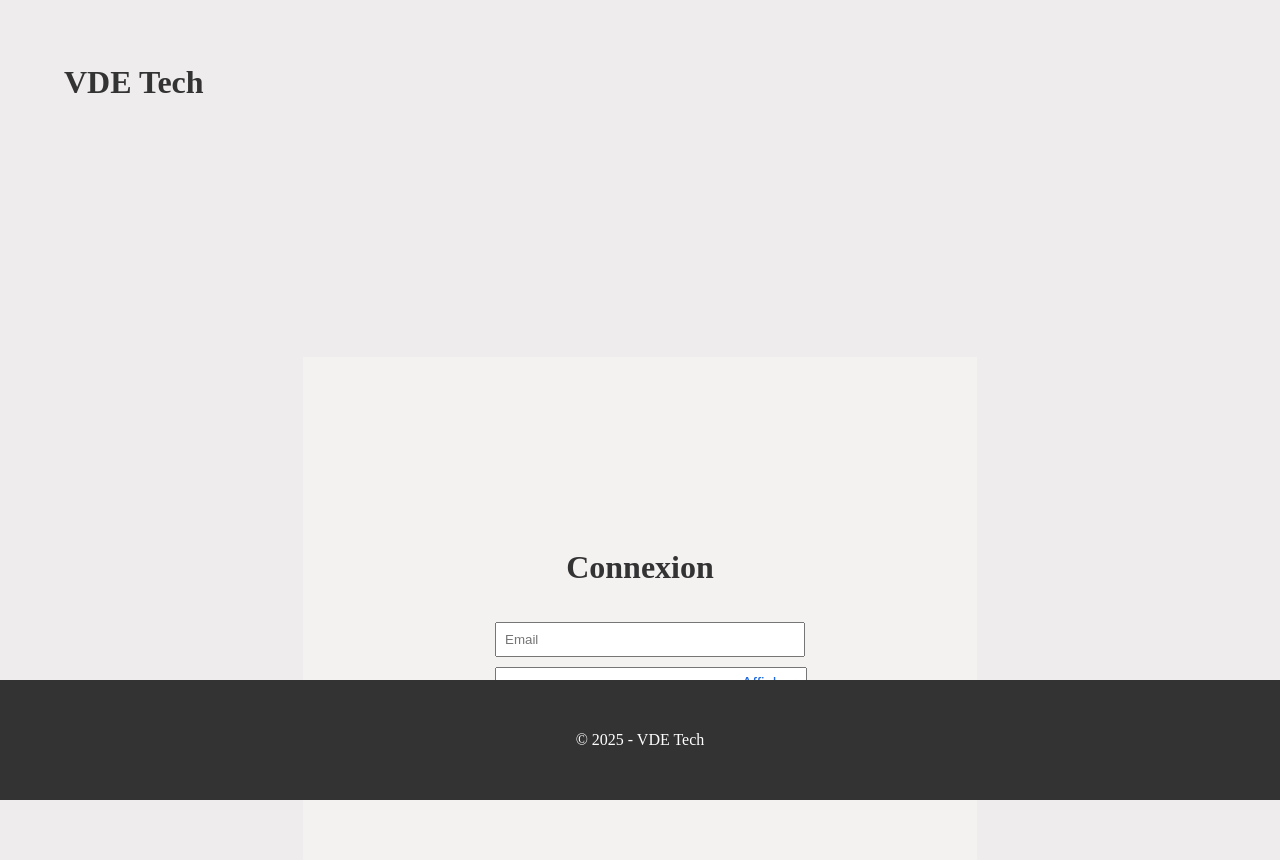
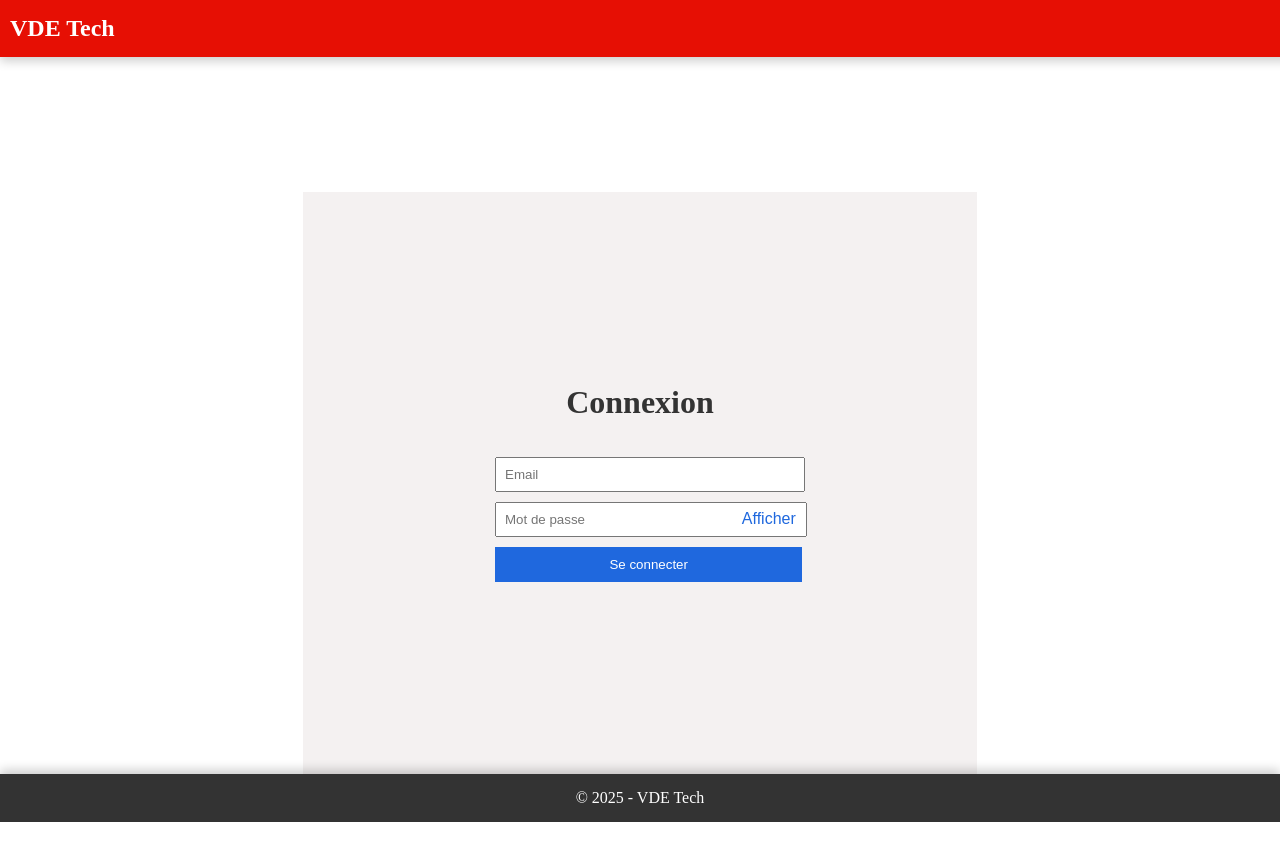
Before and after one commit to Maeva944/app_stats, a Vue app in the folder frontend/: page /#/connexion in a window 1280 px wide. Shown: the top 860 px of the page. After the commit the page ends 822 px from the top, so only its background shows below. Built offline with nearby package versions, Linux system fonts and the light colour scheme; no server answers.

Commit message:
style header footer et page d'accueil

```diff
--- a/frontend/src/App.vue
+++ b/frontend/src/App.vue
@@ -1,8 +1,10 @@
 <template>
   <div v-if="isLoading">Chargement...</div>
-  <div v-else>
+  <div v-else  id="app">
     <Header />
-    <router-view />
+    <main>
+      <router-view />
+    </main>
     <Footer />
   </div>
 </template>
@@ -36,3 +38,36 @@ export default {
   }
 };
 </script>
+<style scoped>
+/* 🌍 Assurer que toute la page prend au moins la hauteur complète */
+html, body {
+  height: 100%;
+  margin: 0;
+  padding: 0;
+  display: flex;
+  flex-direction: column;
+}
+
+/* ✅ S'assurer que #app prend toute la hauteur et pousse le footer en bas */
+#app {
+  display: flex;
+  flex-direction: column;
+  min-height: 100vh;
+}
+
+/* ✅ Permet au contenu de prendre l’espace disponible */
+main {
+  flex: 1; /* ✅ Pousse le footer vers le bas */
+}
+
+/* 📌 Footer bien positionné en bas, mais pas collé */
+footer {
+  background: #333333;
+  color: white;
+  text-align: center;
+  padding: 15px 0;
+  width: 100%;
+  box-shadow: 0px -4px 10px rgba(0, 0, 0, 0.2);
+}
+
+</style>
--- a/frontend/src/pages/Accueil.vue
+++ b/frontend/src/pages/Accueil.vue
@@ -76,67 +76,106 @@ export default {
   };
 </script>
 
-<style>
-/* Conteneur de recherche */
+<style scoped>
+/* 🌍 Conteneur principal */
 .search-container {
   position: relative;
-  max-width: 400px;
+  max-width: 500px;
   margin: auto;
-  padding: 10% 0;
+  margin-top: 10%;
+  padding-top: 80px; /* ✅ Ajusté pour éviter qu’il touche le header */
+  text-align: center;
 }
 
-/* Barre de recherche */
+/* 🔍 Titre */
+h2 {
+  font-size: 24px;
+  font-weight: bold;
+  color: #E60F04; /* ✅ Rouge entreprise */
+  margin-bottom: 20px;
+}
+
+/* 📝 Barre de recherche */
+.search-bar {
+  position: relative;
+  width: 100%;
+}
+
 .search-bar input {
   width: 100%;
-  padding: 10px;
-  border: 1px solid #ccc;
-  border-radius: 5px;
+  padding: 12px;
+  border: 2px solid #FFDC00; /* ✅ Bordure jaune plus sobre */
+  border-radius: 25px;
   font-size: 16px;
+  outline: none;
+  text-align: center;
+  transition: all 0.2s ease-in-out;
+  background: white;
+  color: black;
+  box-shadow: none; /* ✅ Suppression de l'ombre rouge */
 }
 
-/* Boîte de suggestions */
+/* Effet au focus */
+.search-bar input:focus {
+  border-color: #E60F04;
+  box-shadow: 0px 2px 8px rgba(255, 0, 0, 0.3); /* ✅ Ombre plus douce */
+}
+
+/* 📜 Boîte de suggestions */
 .suggestions-box {
   position: absolute;
   top: 100%;
-  width: 100%;
+  width: 105%;
   background: white;
-  border: 1px solid #ccc;
-  border-radius: 5px;
-  box-shadow: 0px 4px 6px rgba(0, 0, 0, 0.1);
+  border-radius: 10px;
+  box-shadow: 0px 4px 6px rgba(0, 0, 0, 0.15);
   z-index: 1000;
+  overflow: hidden;
+  margin-top: 5px;
 }
 
-/* Liste des suggestions */
+/* ✅ Liste des suggestions */
 .suggestions-box ul {
   list-style: none;
+  padding: 0;
   margin: 0;
-  padding: 0;
 }
 
 .suggestions-box li {
   display: flex;
   align-items: center;
-  padding: 10px;
+  padding: 12px;
   cursor: pointer;
+  font-size: 16px;
+  transition: 0.3s ease-in-out;
+  color: black;
+  border-bottom: 1px solid #ddd;
 }
 
 .suggestions-box li:hover {
-  background: #f0f0f0;
+  background: #FFDC00; /* ✅ Jaune au hover */
+  color: #E60F04;
 }
 
-/* Message "Aucun technicien trouvé" */
+/* 🚫 Correction du message "Aucun technicien trouvé" */
 .no-results {
-  padding: 10px;
+  padding: 12px;
   text-align: center;
-  color: #777;
+  color: #666; /* ✅ Gris foncé au lieu de rouge vif */
   font-style: italic;
+  background: #f8f8f8; /* ✅ Fond légèrement gris */
+  border-radius: 10px;
+  width: fit-content;
+  margin: 10px auto;
 }
 
-/* Image du technicien */
+/* 📷 Image du technicien */
 .tech-photo {
   width: 40px;
   height: 40px;
   border-radius: 50%;
   margin-right: 10px;
+  border: 2px solid #E60F04;
 }
+
 </style>
--- a/frontend/src/pages/ChangerMdp.vue
+++ b/frontend/src/pages/ChangerMdp.vue
@@ -109,7 +109,7 @@ methods: {
 };
 </script>
 
-<style>
+<style scoped>
 .container-mdp {
   width: 90%;
   max-width: 400px;
--- a/frontend/src/pages/Connexion.vue
+++ b/frontend/src/pages/Connexion.vue
@@ -59,7 +59,7 @@ export default {
   },
 };
 </script>
-<style>
+<style scoped>
 body {
   background-color: #eeecec;
 }
--- a/frontend/src/pages/Deconnection.vue
+++ /dev/null
@@ -1,4 +0,0 @@
-<template>
-    <h1>Deconnection</h1>
-</template>
-<script setup lang="js"></script>
--- a/frontend/src/pages/Footer.vue
+++ b/frontend/src/pages/Footer.vue
@@ -9,13 +9,35 @@
 </script>
 
 <style scoped>
-  footer{
-    background: #333333;
-    color: #fff;
-    text-align: center;
-    padding: 4% 0%;
-    position: fixed;
-    bottom: 0;
-    width: 100%;
-  }
+/* 🌍 Assurer que toute la page prend au moins la hauteur complète */
+html, body {
+  height: 100%;
+  margin: 0;
+  padding: 0;
+  display: flex;
+  flex-direction: column;
+}
+
+/* ✅ S'assurer que #app prend toute la hauteur et pousse le footer en bas */
+#app {
+  display: flex;
+  flex-direction: column;
+  min-height: 200vh;
+}
+
+/* ✅ Permet au contenu de prendre l’espace disponible */
+main {
+  flex: 1; /* ✅ Pousse le footer vers le bas */
+}
+
+/* 📌 Footer bien positionné en bas, mais pas collé */
+footer {
+  background: #333333;
+  color: white;
+  text-align: center;
+  padding: 15px 0;
+  width: 100%;
+  box-shadow: 0px -4px 10px rgba(0, 0, 0, 0.2);
+}
+
 </style>
--- a/frontend/src/pages/Header.vue
+++ b/frontend/src/pages/Header.vue
@@ -1,12 +1,13 @@
 <template>
-    <header>
-        <h1>VDE Tech</h1>
-      <nav>
-        <router-link to="/" id="home" v-if="isLoggedIn">Accueil</router-link>
-        <!--<router-link to="/profil">Profil</router-link>-->
-        <button v-if="isLoggedIn" @click="logout">Déconnexion</button>
-      </nav>
-    </header>
+  <header class="header">
+    <div class="logo">
+      <h1>VDE Tech</h1>
+    </div>
+    <nav class="nav-links">
+      <router-link to="/" v-if="isLoggedIn" class="nav-item">Accueil</router-link>
+      <button v-if="isLoggedIn" @click="logout" class="logout-button">Déconnexion</button>
+    </nav>
+  </header>
 </template>
 
 <script>
@@ -32,36 +33,68 @@
 </script>
 
 <style scoped>
-header{
-    display: flex;
-    justify-content: space-between;
-    color: #E60F04;
-    padding: 5%;
+/* 📌 Conteneur du header */
+.header {
+  display: flex;
+  justify-content: space-between;
+  align-items: center;
+  background: #E60F04;  /* 🔥 Rouge principal */
+  color: white;
+  padding: 15px 10px;
+  box-shadow: 0px 4px 10px rgba(0, 0, 0, 0.2);
+  position: fixed;
+  top: 0;
+  left: 0;
+  width: 100%;
+  z-index: 1000;
 }
-h1{
-    width: 50%;
+
+body {
+  padding-top: 70px; /* Ajuste en fonction de la hauteur du header */
 }
-  nav {
-  padding: 10px;
-  width: 60%;
-  position : fixe;
-  right: 0;
-  text-align:right;
 
+/* 🏷️ Logo */
+.logo h1 {
+  font-size: 24px;
+  font-weight: bold;
+  margin: 0;
 }
-button {
-    background: #E60F04;
-    color: white;
-    border: none;
-    padding: 3% 1%;
-    cursor: pointer;
-    width: 50%;
-    margin-left: 5%;
-    font-size: 12pt;
+
+/* 🔗 Navigation */
+.nav-links {
+  display: flex;
+  align-items: center;
+  font-size: 20pt;
 }
-#home{
-    text-decoration:none;
-    font-size:15pt;
-    color: #333333;
+
+/* 🏠 Lien Accueil */
+.nav-item {
+  text-decoration: none;
+  color: white;
+  font-weight: bold;
+  margin-right: 20px;
+  transition: color 0.3s ease;
+}
+
+.nav-item:hover {
+  color: #FFDC00;  /* 🌟 Passe en jaune au survol */
+}
+
+/* 🔘 Bouton Déconnexion */
+.logout-button {
+  background: #FFDC00;
+  color: #E60F04;
+  font-weight: bold;
+  border: none;
+  padding: 10px 15px;
+  margin-right: 30px;
+  border-radius: 5px;
+  cursor: pointer;
+  transition: 0.3s ease;
+}
+
+.logout-button:hover {
+  background: white;
+  color: #E60F04;
 }
 </style>
--- a/frontend/src/pages/Importer.vue
+++ b/frontend/src/pages/Importer.vue
@@ -99,7 +99,7 @@ export default {
 </script>
 
 
-<style>
+<style scoped>
 .import-container {
   width: 90%;
   max-width: 500px;
--- a/frontend/src/pages/NotFound.vue
+++ b/frontend/src/pages/NotFound.vue
@@ -1,4 +1,56 @@
 <template>
-    <h1>Erreur 404 Page Not Found</h1>
-</template>
-<script setup lang="js"></script>
+    <div class="notfound-container">
+      <h1 class="error-code">404</h1>
+      <p class="error-message">Oups ! La page que vous cherchez n'existe pas.</p>
+      <router-link to="/" class="home-button">Retour à l'accueil</router-link>
+    </div>
+  </template>
+
+  <script setup></script>
+
+  <style scoped>
+  .notfound-container {
+    text-align: center;
+    background: linear-gradient(135deg, #E60F04, #FFDC00);
+    color: white;
+    height: 100vh;
+    display: flex;
+    flex-direction: column;
+    align-items: center;
+    justify-content: center;
+    font-family: "Arial", sans-serif;
+  }
+
+  .error-code {
+    font-size: 100px;
+    font-weight: bold;
+    color: #fff;
+    text-shadow: 5px 5px 15px rgba(0, 0, 0, 0.3);
+  }
+
+  .error-message {
+    font-size: 22px;
+    margin-top: -10px;
+    color: #fff;
+  }
+
+  /* 🔘 Bouton de retour */
+  .home-button {
+    margin-top: 20px;
+    padding: 12px 24px;
+    font-size: 18px;
+    background: #fff;
+    color: #E60F04;
+    border: 2px solid #fff;
+    border-radius: 25px;
+    text-decoration: none;
+    font-weight: bold;
+    transition: 0.3s ease;
+  }
+
+  .home-button:hover {
+    color: #E60F04;
+    border-color: #E60F04;
+    box-shadow: 5px 5px 10px rgba(0, 0, 0, 0.3);
+  }
+  </style>
--- a/frontend/src/pages/TechnicienDetails.vue
+++ b/frontend/src/pages/TechnicienDetails.vue
@@ -150,7 +150,7 @@ export default {
 }
 </script>
 
-<style>
+<style scoped>
 .stat-container {
   display: flex;
   flex-wrap: wrap;
--- a/frontend/src/router.js
+++ b/frontend/src/router.js
@@ -3,7 +3,6 @@ import Accueil from "./pages/Accueil.vue";
 import Connexion from "./pages/Connexion.vue";
 import nouveaumdp from "./pages/ChangerMdp.vue";
 import Inscription from "./pages/Inscription.vue";
-import Deconnection from "./pages/Deconnection.vue";
 import Importer from "./pages/Importer.vue";
 import NotFound from "./pages/NotFound.vue";
 import TechnicienDetails from "./pages/TechnicienDetails.vue";
@@ -27,10 +26,6 @@ const router = createRouter({
         {
             path: '/nouveaumdp',
             component: nouveaumdp
-        },
-        {
-            path: '/deconnection',
-            component: Deconnection
         },
         {
             path: '/importer',
```
Also changed, not shown: frontend/src/pages/CreeTechnicien.vue (added), 1 other file (tests, documents, lock files or other folders).
